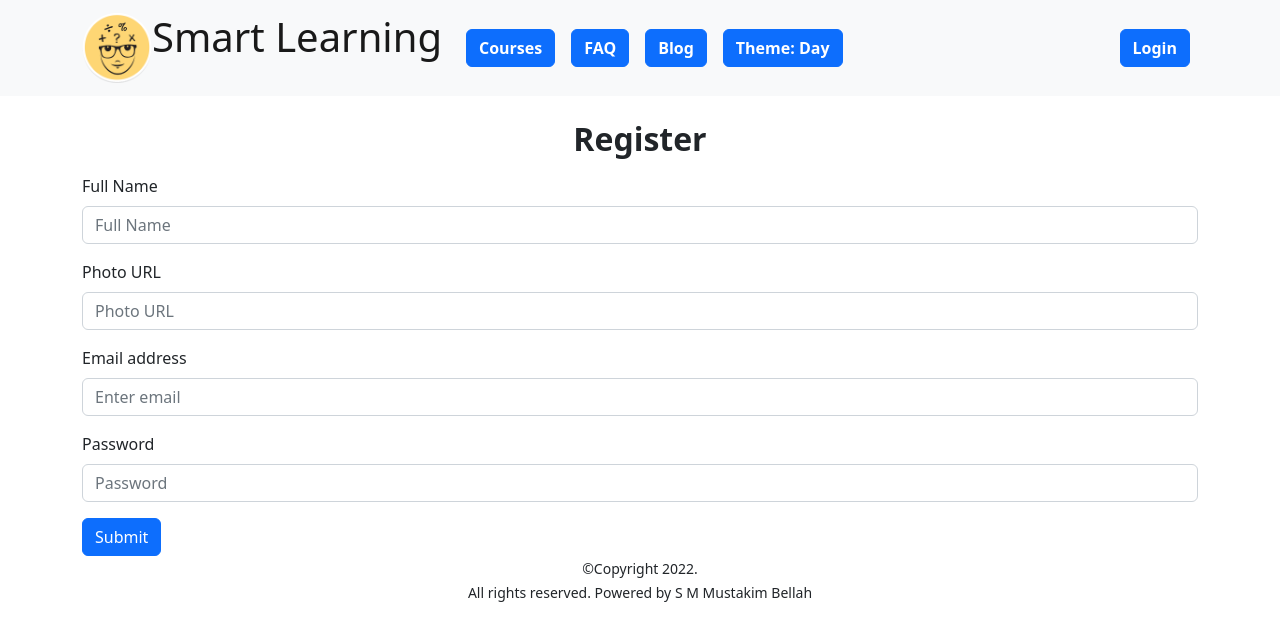
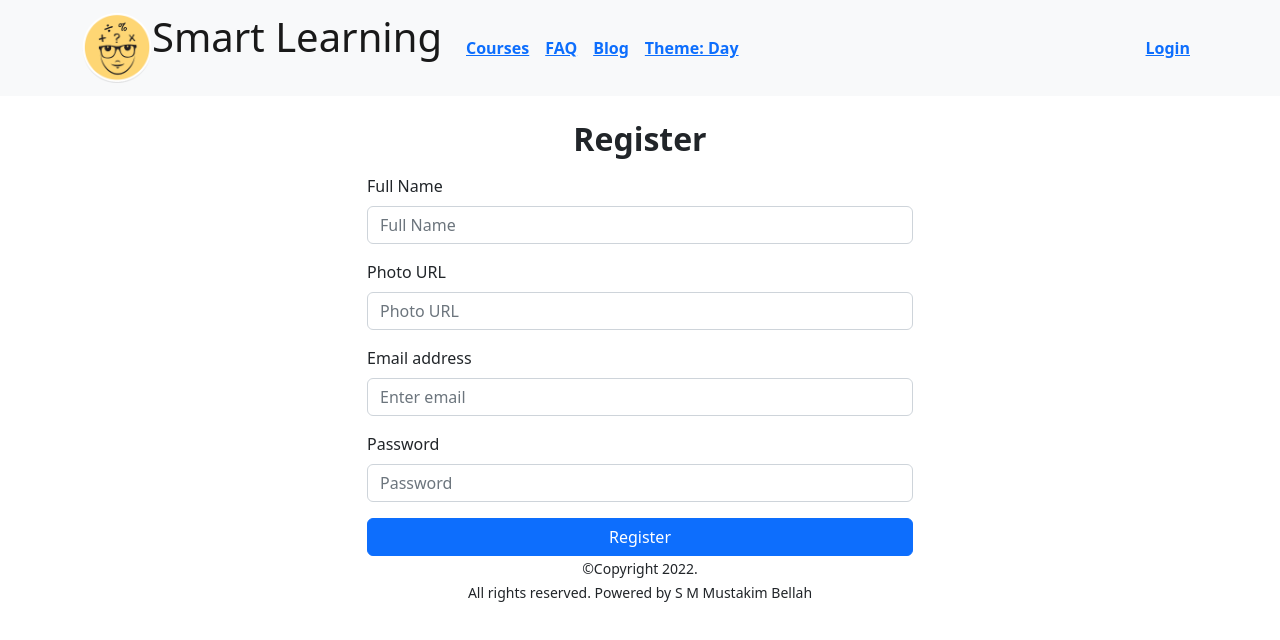
Before and after one commit to mustakimbellah/Smart-Learning-client-portal, a React (Create React App) app: page /register in a window 1280 px wide. Shown: the top 640 px of the page. Built offline with nearby package versions, Linux system fonts and the light colour scheme; no server answers.

Commit message:
ckeackout added

```diff
--- /dev/null
+++ b/src/Pages/Checkout/Checkout.js
@@ -0,0 +1,12 @@
+import React from 'react';
+
+const Checkout = () => {
+    return (
+        <div>
+            <h1>My Checkout Pages</h1>
+
+        </div>
+    );
+};
+
+export default Checkout;
--- a/src/Pages/Course/CartPart/CartPart.js
+++ b/src/Pages/Course/CartPart/CartPart.js
@@ -7,8 +7,7 @@ const CartPart = ({ news }) => {
     return (
         <div className=''>
             <Card className="mb-5">
-                <Card.Img variant="top" src={image} width="80"
-                    height="80" className='p-2' style={{ 'alignContent': 'center' }} />
+
                 <Card.Body >
                     <Card.Title className=' text-dark'>{title}</Card.Title>
                     {
@@ -18,6 +17,8 @@ const CartPart = ({ news }) => {
                             <small>{details}</small>
                     }
                 </Card.Body>
+                <Card.Img variant="top" src={image}
+                    className='p-2' style={{ 'alignContent': 'center' }} />
                 <Card.Footer className="d-flex justify-content-between fw-bold">
                     <Link to={`course/${_id}`} className='text-light btn btn-dark w-100'>Course Details</Link>
                 </Card.Footer>
--- a/src/Pages/Course/CartPartDetails/CartPartDetails.js
+++ b/src/Pages/Course/CartPartDetails/CartPartDetails.js
@@ -1,11 +1,7 @@
 import React from 'react';
-import { useContext } from 'react';
 import { Link, useLoaderData } from 'react-router-dom';
-import { AuthContext } from '../../../contexts/AuthProvider/AuthProvider'
-
 const CartPartDetails = () => {
 
-    const { setCheckout } = useContext(AuthContext);
 
     const CartPartDetails = useLoaderData();
 
@@ -15,9 +11,9 @@ const CartPartDetails = () => {
         <div className="container my-3" style={{ "maxWidth": "900px" }} >
             <div className="mx-auto">
                 <h2 className='text-success'>{title}</h2>
-                <img src={image} alt="" className='w-100' height="300" style={{ 'alignContent': 'center' }} />
+                <img src={image} alt="" className='w-100' style={{ 'alignContent': 'center' }} />
                 <p className='text-success fw-bolder'> {details}</p>
-                <Link to={'/checkout'} className='btn btn-primary' onClick={() => setCheckout(CartPartDetails)}>Get Premium Access</Link>
+                <Link to={'/checkout'} className='btn btn-success' >Premium Access</Link>
             </div>
         </div>
     );
--- a/src/Pages/Course/Course.js
+++ b/src/Pages/Course/Course.js
@@ -1,5 +1,6 @@
 import React from 'react';
 import { useEffect, useState } from 'react';
+import { Link } from 'react-router-dom';
 import CartPart from './CartPart/CartPart';
 
 const Course = () => {
@@ -20,14 +21,15 @@ const Course = () => {
                     <div className="col-5 col-md-4 col-lg-3">
                         {
                             categories.map(category =>
-                                <div className='btn btn-primary w-75 my-2'>{category.title}</div>
+                                <div>
+                                    <Link to={`/course/${category._id}`} className='w-100 my-2'>{category.title}</Link>
+                                </div>
                             )
                         }
 
                     </div>
 
                     <div className="col-7 col-md-8 col-lg-9">
-                        <h1 className='text-center text-success'>Courses</h1>
                         <div className='text-success'>
                             <div className="container">
                                 <div className="row d-flex">
--- a/src/Pages/Login/Login/Login.js
+++ b/src/Pages/Login/Login/Login.js
@@ -45,6 +45,13 @@ const Login = () => {
             <h1 className='text-center text-dark mb-3 fw-bolder'>Login</h1>
             <div className='row d-flex justify-content-center'>
                 <div className="col-9 col-md-7 ">
+
+                    <div className='d-flex m-2'>
+                        <Button className='d-inline mx-2' variant="success" onClick={() => providerLogin(GoogleProvider)}><FaGoogle></FaGoogle> Login with Google  <FaGoogle></FaGoogle></Button>
+
+                        <Button variant="success" onClick={() => providerLogin(GithubProvider)}><FaGithubSquare></FaGithubSquare> Login with Github <FaGithubSquare></FaGithubSquare></Button>
+                    </div>
+
                     <ButtonGroup vertical className='mx-auto w-100 gap-3 '>
                         <Form className='w-100' onSubmit={handleSubmit}>
                             <Form.Group className="mb-1 " controlId="formBasicEmail">
@@ -55,16 +62,15 @@ const Login = () => {
                                 <Form.Label>Password</Form.Label>
                                 <Form.Control type="password" name='password' placeholder="Password" />
                             </Form.Group>
-                            <Button variant="success" type="submit" className='w-100 mt-3'>
+                            <Button variant="success" type="submit" className=' mt-3'>
                                 Submit
                             </Button>
                             <br />
                             <strong className='text-danger'>{error}</strong>
                         </Form>
-                        <p>No account yet? <Link to={'/register'}>Register Now</Link></p>
+                        <p>Go to registration Pages? <Link to={'/register'}>Register Now</Link></p>
 
-                        <Button variant="success" onClick={() => providerLogin(GoogleProvider)}><FaGoogle></FaGoogle> Login with Google  <FaGoogle></FaGoogle></Button>
-                        <Button variant="success" onClick={() => providerLogin(GithubProvider)}><FaGithubSquare></FaGithubSquare> Login with Github <FaGithubSquare></FaGithubSquare></Button>
+
                     </ButtonGroup>
                 </div>
 
--- a/src/Pages/Login/Register/Register.js
+++ b/src/Pages/Login/Register/Register.js
@@ -36,7 +36,7 @@ const Register = () => {
     }
 
     return (
-        <div className='container'>
+        <div className='container w-50'>
             <h2 className='text-center text-dark mb-3 fw-bolder'>Register</h2>
             <Form onSubmit={handleSubmit}>
                 <Form.Group className="mb-3" controlId="formBasicEmail">
@@ -55,8 +55,8 @@ const Register = () => {
                     <Form.Label>Password</Form.Label>
                     <Form.Control type="password" name='password' placeholder="Password" />
                 </Form.Group>
-                <Button variant="primary" type="submit">
-                    Submit
+                <Button className="w-100" variant="primary" type="submit">
+                    Register
                 </Button>
                 <br />
                 <strong className='text-danger'>{error}</strong>
--- a/src/Pages/Shared/Header/Header.js
+++ b/src/Pages/Shared/Header/Header.js
@@ -46,23 +46,23 @@ const Header = () => {
                 <Navbar.Toggle aria-controls="responsive-navbar-nav" />
                 <Navbar.Collapse id="responsive-navbar-nav">
                     <Nav className="me-auto">
-                        <Nav.Link href="/"><Link to={'/'} className='btn btn-primary fw-bold'>Courses</Link></Nav.Link>
+                        <Nav.Link href="/"><Link to={'/'} className='fw-bold'>Courses</Link></Nav.Link>
 
-                        <Nav.Link href="#features"><Link to={'/faqpart'} className='btn btn-primary fw-bold'>FAQ</Link></Nav.Link>
+                        <Nav.Link href="#features"><Link to={'/faq'} className=' fw-bold'>FAQ</Link></Nav.Link>
 
-                        <Nav.Link href="/blog"><Link to={'/blog'} className='btn btn-primary fw-bold'>Blog</Link></Nav.Link>
+                        <Nav.Link href="/blog"><Link to={'/blog'} className=' fw-bold'>Blog</Link></Nav.Link>
 
 
-                        <Nav.Link href=''><Link to={''} onClick={handleToggleTheme} className='btn btn-primary fw-bold'>{theme}</Link></Nav.Link>
+                        <Nav.Link href=''><Link to={''} onClick={handleToggleTheme} className='fw-bold'>{theme}</Link></Nav.Link>
 
                     </Nav>
                     <Nav>
                         {
                             !user?.uid ?
-                                <Nav.Link href="#deets" ><Link className='btn btn-primary fw-bold' to={'/login'}>Login</Link></Nav.Link>
+                                <Nav.Link href="#deets" ><Link className='fw-bold' to={'/login'}>Login</Link></Nav.Link>
                                 :
                                 <>
-                                    <Nav.Link href="#dets"><Link className='btn btn-primary fw-bold' onClick={handleLogOut}>LogOut</Link></Nav.Link>
+                                    <Nav.Link href="#dets"><Link className='fw-bold' onClick={handleLogOut}>LogOut</Link></Nav.Link>
                                     <OverlayTrigger
                                         key='bottom'
                                         placement='bottom'
--- a/src/Routes/Routes/Routes.js
+++ b/src/Routes/Routes/Routes.js
@@ -1,5 +1,7 @@
 import { createBrowserRouter } from "react-router-dom";
 import Main from "../../layout/Main";
+import Checkout from "../../Pages/Checkout/Checkout";
+import CartPartDetails from "../../Pages/Course/CartPartDetails/CartPartDetails";
 import Course from "../../Pages/Course/Course";
 import FoundError from "../../Pages/FoundError/FoundError";
 import Login from "../../Pages/Login/Login/Login";
@@ -33,10 +35,23 @@ export const routes = createBrowserRouter([
                 path: '/',
                 element: <Course></Course>
             },
+
             {
-                path: '*',
-                element: <FoundError></FoundError>
+                path: '/course/:id',
+                element: <CartPartDetails></CartPartDetails>,
+                loader: () => fetch('http://localhost:5000/news/01')
+
+            },
+            {
+                path: '/checkout',
+                element: <Checkout></Checkout>
             }
+
         ]
+
+    },
+    {
+        path: '*',
+        element: <FoundError></FoundError>
     }
 ])
```
